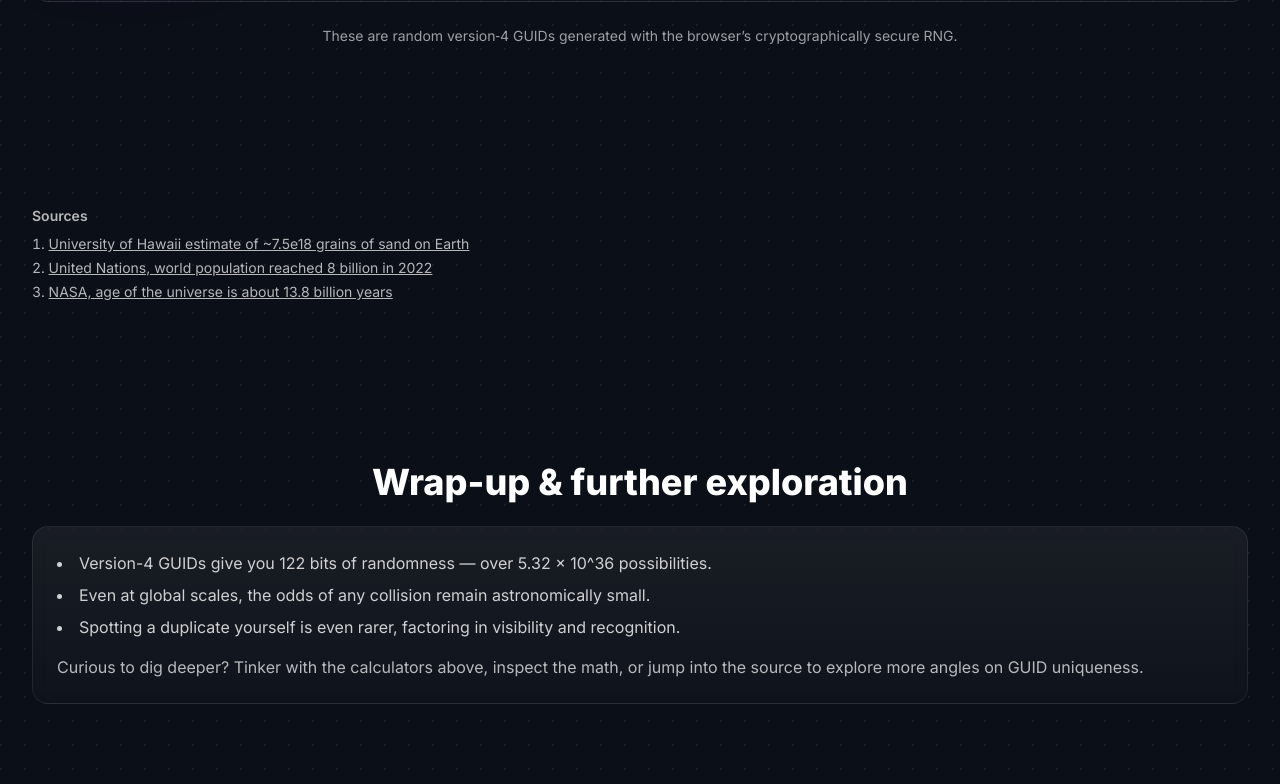
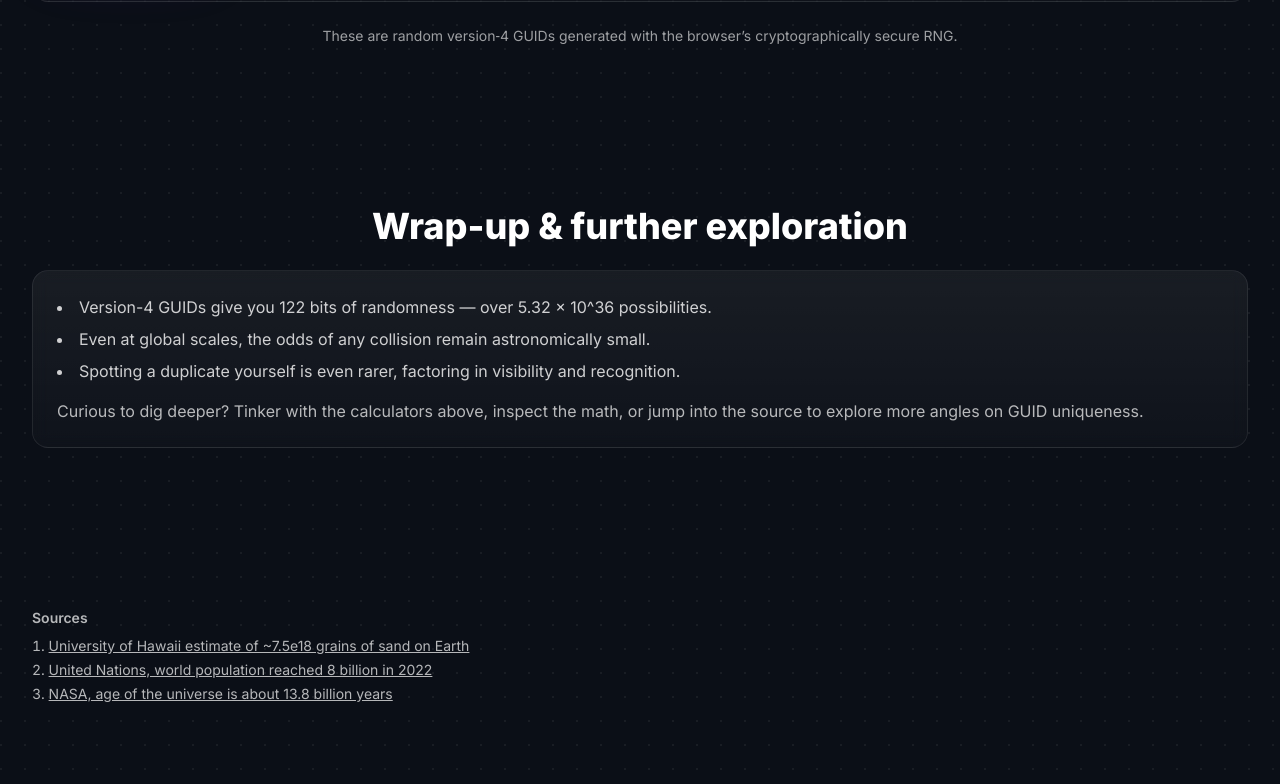
Before and after one commit to wbratz/HowUniqueIsAGuid, a React (Vite) app: page / in a window 1280 px wide. Shown: the part 4440-5224 px from the top of the page. Built offline with nearby package versions, Linux system fonts and the light colour scheme; the HTML template or start-up script is replaced by a standard one.

Commit message:
refactor: move sources
move sources to bottom of page

```diff
--- a/src/App.tsx
+++ b/src/App.tsx
@@ -25,8 +25,8 @@ export default function App() {
         <LayersExplainer />
         <WitnessCalculator />
         <Generator />
+        <Summary />
         <Sources />
-        <Summary />
       </main>
     </div>
   )
```
